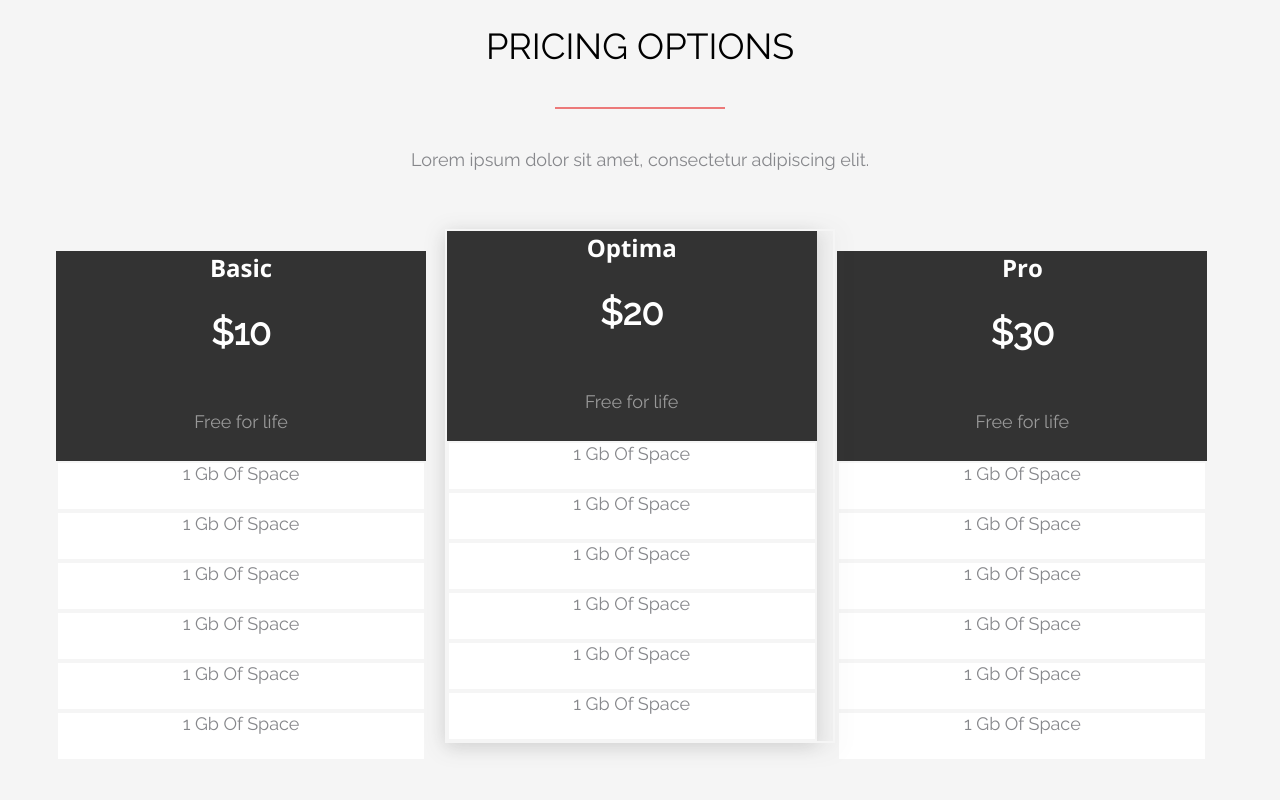
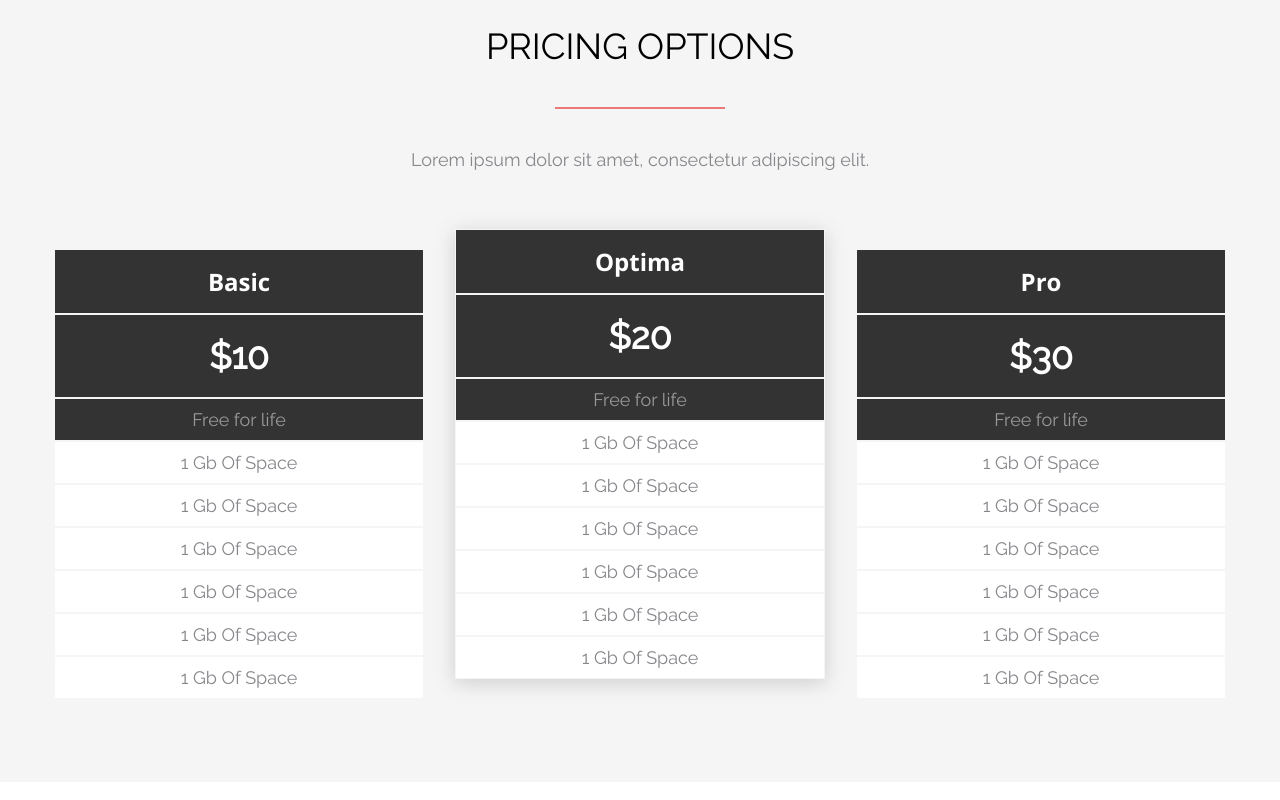
Before and after one commit to Natalina-Yarosh/axit, a plain HTML site: page index.html in a window 1280 px wide. Shown: the part 1317-2117 px from the top of the page. Drawn offline with nearby package versions, Linux system fonts and the light colour scheme.

Commit message:
init(hw-5): Added changes to the price blocks

```diff
--- a/index.html
+++ b/index.html
@@ -73,45 +73,39 @@
         <div class="advantages__border"></div>
         <p class="pricing__slogan">Lorem ipsum dolor sit amet, consectetur adipiscing elit.</p>
         <div class="pricing__box">
-            <div class="pricing__options">
-                <ul>
-                    <li class="option">Basic</li>
-                    <li class="price">$10</li>
-                    <li class="free">Free for life</li>
-                    <li class="item">1 gb of space</li>
-                    <li class="item">1 gb of space</li>
-                    <li class="item">1 gb of space</li>
-                    <li class="item">1 gb of space</li>
-                    <li class="item">1 gb of space</li>
-                    <li class="item">1 gb of space</li>
-                </ul>
-            </div>
-            <div class="pricing__options pricing__options_medium">
-                <ul>
-                    <li class="option">Optima</li>
-                    <li class="price">$20</li>
-                    <li class="free">Free for life</li>
-                    <li class="item">1 gb of space</li>
-                    <li class="item">1 gb of space</li>
-                    <li class="item">1 gb of space</li>
-                    <li class="item">1 gb of space</li>
-                    <li class="item">1 gb of space</li>
-                    <li class="item">1 gb of space</li>
-                </ul>
-            </div>
-            <div class="pricing__options">
-                <ul>
-                    <li class="option">Pro</li>
-                    <li class="price">$30</li>
-                    <li class="free">Free for life</li>
-                    <li class="item">1 gb of space</li>
-                    <li class="item">1 gb of space</li>
-                    <li class="item">1 gb of space</li>
-                    <li class="item">1 gb of space</li>
-                    <li class="item">1 gb of space</li>
-                    <li class="item">1 gb of space</li>
-                </ul>
-            </div>
+          <ul class="pricing__options">
+            <li class="pricing__box_option">Basic</li>
+            <li class="pricing__box_price">$10</li>
+            <li class="pricing__box_free">Free for life</li>
+            <li class="pricing__box_item">1 gb of space</li>
+            <li class="pricing__box_item">1 gb of space</li>
+            <li class="pricing__box_item">1 gb of space</li>
+            <li class="pricing__box_item">1 gb of space</li>
+            <li class="pricing__box_item">1 gb of space</li>
+            <li class="pricing__box_item">1 gb of space</li>
+           </ul>
+          <ul class="pricing__options pricing__options_medium">
+             <li class="pricing__box_option">Optima</li>
+             <li class="pricing__box_price">$20</li>
+             <li class="pricing__box_free">Free for life</li>
+             <li class="pricing__box_item">1 gb of space</li>
+             <li class="pricing__box_item">1 gb of space</li>
+             <li class="pricing__box_item">1 gb of space</li>
+             <li class="pricing__box_item">1 gb of space</li>
+             <li class="pricing__box_item">1 gb of space</li>
+             <li class="pricing__box_item">1 gb of space</li>
+           </ul>
+          <ul class="pricing__options">
+             <li class="pricing__box_option">Pro</li>
+             <li class="pricing__box_price">$30</li>
+             <li class="pricing__box_free">Free for life</li>
+             <li class="pricing__box_item">1 gb of space</li>
+             <li class="pricing__box_item">1 gb of space</li>
+             <li class="pricing__box_item">1 gb of space</li>
+             <li class="pricing__box_item">1 gb of space</li>
+             <li class="pricing__box_item">1 gb of space</li>
+             <li class="pricing__box_item">1 gb of space</li>
+           </ul>
         </div>
     </div>
   </section>
--- a/style/style.css
+++ b/style/style.css
@@ -171,37 +171,29 @@ p:last-child{
 .pricing__box{
     display: flex;
     justify-content: space-between;
+    column-gap: 30px;
 }
 .pricing__options{
-    width: calc((100% - 60px) /2);
     margin-top: 20px;
+    list-style-type: none;
+    width: 370px;
 }
 .pricing__options_medium{
     margin-top: 0;
     margin-bottom: 20px;
     filter: drop-shadow(0px 4px 10px rgba(51, 51, 51, 0.2));
 }
-ul {
-    list-style-type: none;
-    border: 2px solid #F5F5F5;
-}
-.item {
-    background: #FFFFFF;
-    border: 2px solid #F5F5F5;
-}
-.option{
+.pricing__box_option {
     background: #333333;
-    width: 370px;
-    height: 60px;
     font-weight: 700;
     font-size: 24px;
     line-height: 33px;
     color: #FFFFFF;
     font-family: 'Open Sans', sans-serif;
+    padding: 15px;
+    border: 1px solid #F5F5F5;
 }
-.price{
-    width: 370px;
-    height: 100px;
+.pricing__box_price {
     font-weight: 700;
     font-size: 36px;
     line-height: 42px;
@@ -210,10 +202,10 @@ ul {
     font-family: 'Raleway', sans-serif;
     background: #333333;
     color: #FFFFFF;
-    }
-.free {
-    width: 370px;
-    height: 50px;
+    border: 1px solid #F5F5F5;
+    padding: 20px;
+}
+.pricing__box_free {
     background: #333333;
     color: #FFFFFF80;
     font-weight: 400;
@@ -222,11 +214,12 @@ ul {
     align-items: center;
     text-align: center;
     font-family: 'Raleway', sans-serif;
+    border: 1px solid #F5F5F5;
+    padding: 10px;
 }
-.item{
-    width: 370px;
-    height: 50px;
-    background: #FFFFFF;font-weight: 400;
+.pricing__box_item {
+    background: #FFFFFF;
+    font-weight: 400;
     color: #86878B;
     font-size: 18px;
     line-height: 21px;
@@ -234,4 +227,6 @@ ul {
     text-align: center;
     text-transform: capitalize;
     font-family: 'Raleway', sans-serif;
+    padding: 10px;
+    border: 1px solid #F5F5F5;
 }
```
